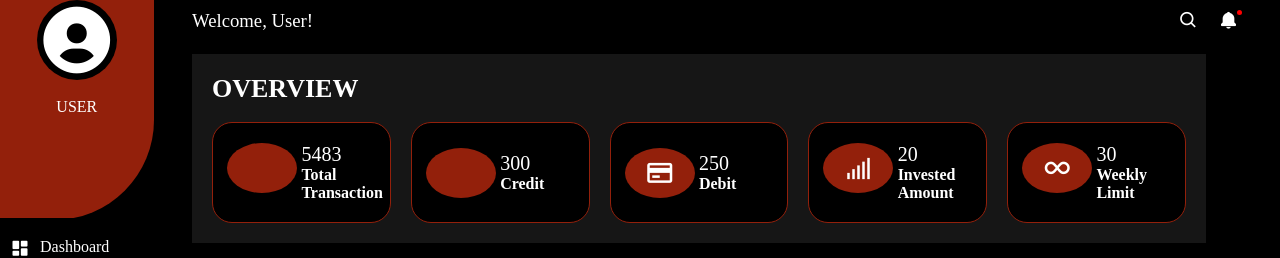
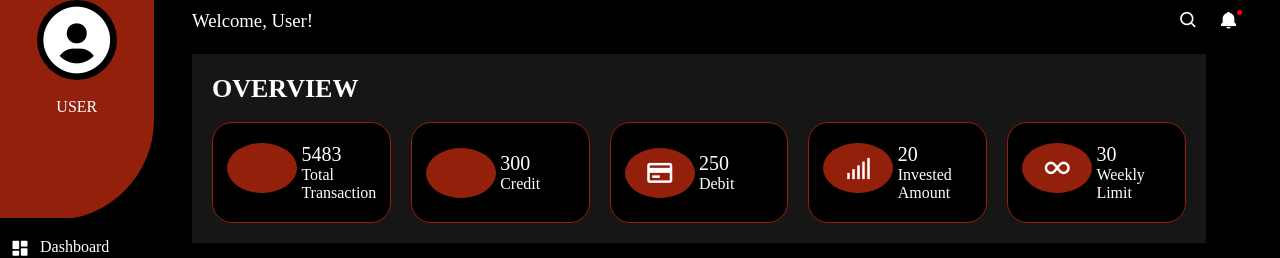
Before and after one commit to Lovethrech/personal-finance-manager, a Vue app: page / in a window 1280 px wide. Shown: the top 258 px of the page. Built offline with nearby package versions, Linux system fonts and the light colour scheme; some icons are missing.

Commit message:
...working other necessary page in view folder.

```diff
--- a/src/components/landing-page/LandingPageOverviewBoxTextCtn.vue
+++ b/src/components/landing-page/LandingPageOverviewBoxTextCtn.vue
@@ -19,11 +19,11 @@ const {boxName, boxNo}=defineProps(['boxName', 'boxNo']);
 }
 .landing-page-overview-box-text-ctn .number{
     font-size: 20px;
-    font-weight:500;
+    font-weight:300;
 }
 .landing-page-overview-box-text-ctn .name{
     font-size:16px;
-    font-weight:700;
+    font-weight:500;
 }
 
 @media screen and (max-width: 750px) {
```
